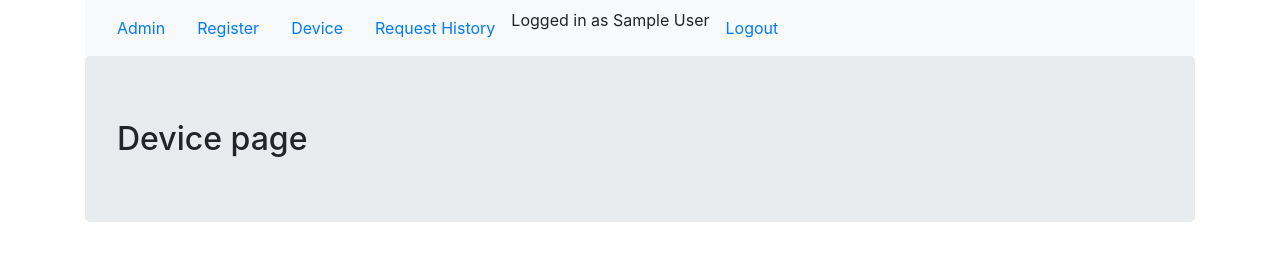
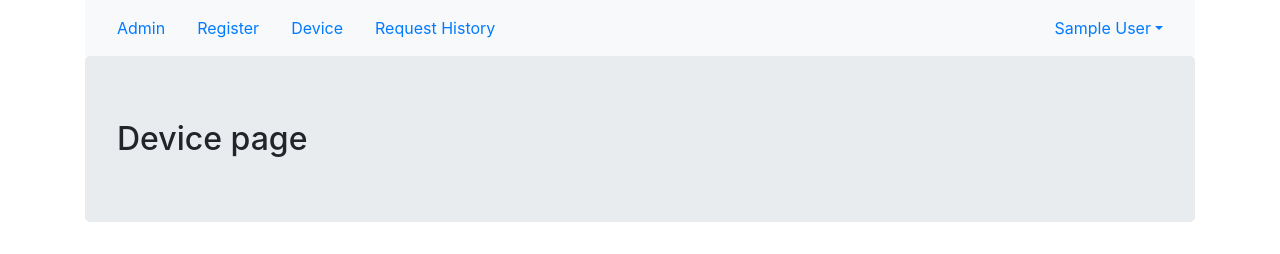
Before and after one commit to ayomikvn/lab_inventory, a Django app: page /podrequest/ in a window 1280 px wide. Shown: the top 254 px of the page. Run offline with Django 3.2, Linux system fonts and the light colour scheme; the visitor is signed in with stand-in values (Sample User, id 1); data that the repository does not hold is empty; some libraries are stand-ins or nearby versions.

Commit message:
Navigation bar is properly formatted

```diff
--- a/podrequest/views.py
+++ b/podrequest/views.py
@@ -29,7 +29,6 @@ def get_primary_key_list(web_request):
 
     #Serialnumbers are in the fourth position of the 'pod_request_items' list
     return requested_items[3]
-
 
 
 #Display the devices (and users using them if applicable) as a list in the browser
--- a/templates/podrequest/base.html
+++ b/templates/podrequest/base.html
@@ -12,6 +12,12 @@
 <body>
     <div class="container">
         <nav class="navbar navbar-expand-sm bg-light">
+            <!-- Toggler/collapsibe Button -->
+            <button class="navbar-toggler" type="button" data-toggle="collapse" data-target="#collapsibleNavbar">
+                <span class="navbar-toggler-icon"></span>
+            </button>
+            <!-- Navbar links -->
+            <div class="collapse navbar-collapse" id="collapsibleNavbar">
             <ul class="nav">
                 <li class="nav-item">
                     <a class="nav-link" href="{% url 'admin:index'%}">Admin</a>
@@ -25,12 +31,17 @@
                 <li class="nav-item">
                     <a class="nav-link" href="{% url 'podrequest:return_device' %}">Request History</a>
                 </li>
+             </ul>
+
+             <!--Right-aligned menu-->
+             <ul class="nav ml-auto">
                 {% if user.is_authenticated %}
-                <li class="nav-item">
-                    <span>Logged in as {{ user.get_full_name }}</span>
-                </li>
-                <li class="nav-item">
-                    <a class="nav-link" href="{% url 'logout' %}">Logout</a>
+                <!-- Dropdown -->
+                <li class="nav-item dropdown">
+                    <a class="nav-link dropdown-toggle" id="navbardrop" data-toggle="dropdown" href="#">{{ user.get_full_name }}</a>
+                    <div class="dropdown-menu">
+                        <a class="dropdown-item" href="{% url 'logout' %}">Logout</a>
+                    </div>
                 </li>
                 {% else %}
                 <li class="nav-item">
@@ -38,11 +49,31 @@
                 </li>
                 {% endif %}
             </ul>
+            </div>
         </nav>
+        <div id="information">
         {% block body_block %}
         <!--Anything outside of this will be inherited if you extend-->
         {% endblock %}
+        </div>
     </div>
 </body>
-
+<script type="text/javascript">
+    var tbody = $("tbody")
+        $.ajax({
+            method: "GET",
+            url: "{% url 'podrequest:device_list' %}",
+            success: function (data) {
+                carriers = data.historical_carriers
+                for (var i = 0; i < carriers.length; i++) {
+                    html = '<tr><td><a href="#">' + carriers[i] + '</a></td></tr>';
+                    tbody.append(html)
+                }
+            },
+            error: function (error_data) {
+                console.log("error")
+                console.log(error_data)
+            }
+        });
+</script>
 </html>
```
